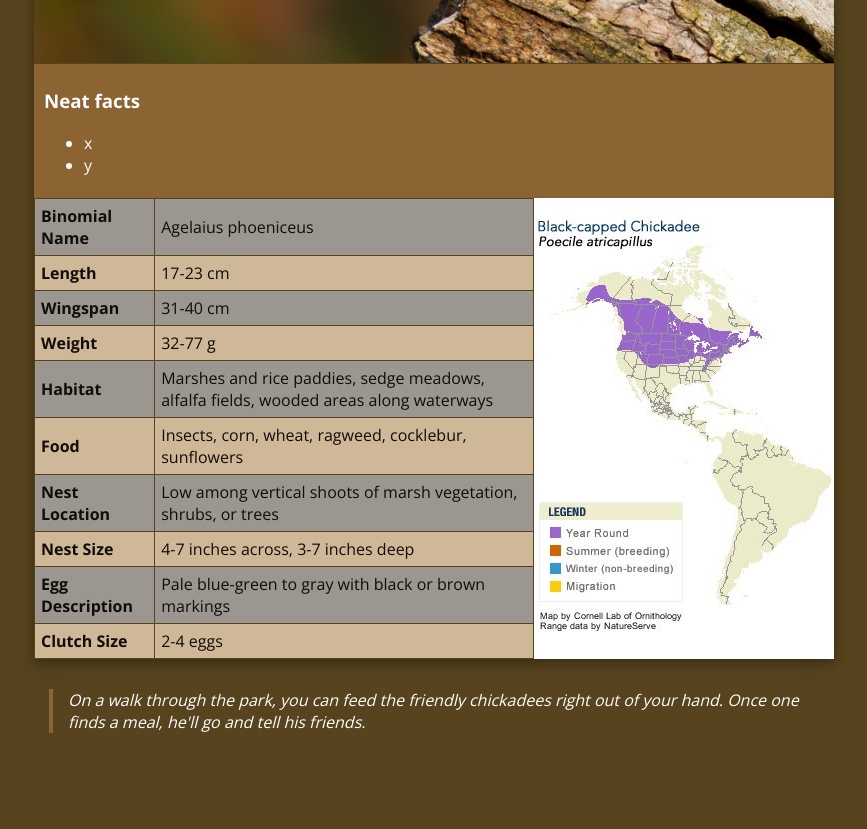
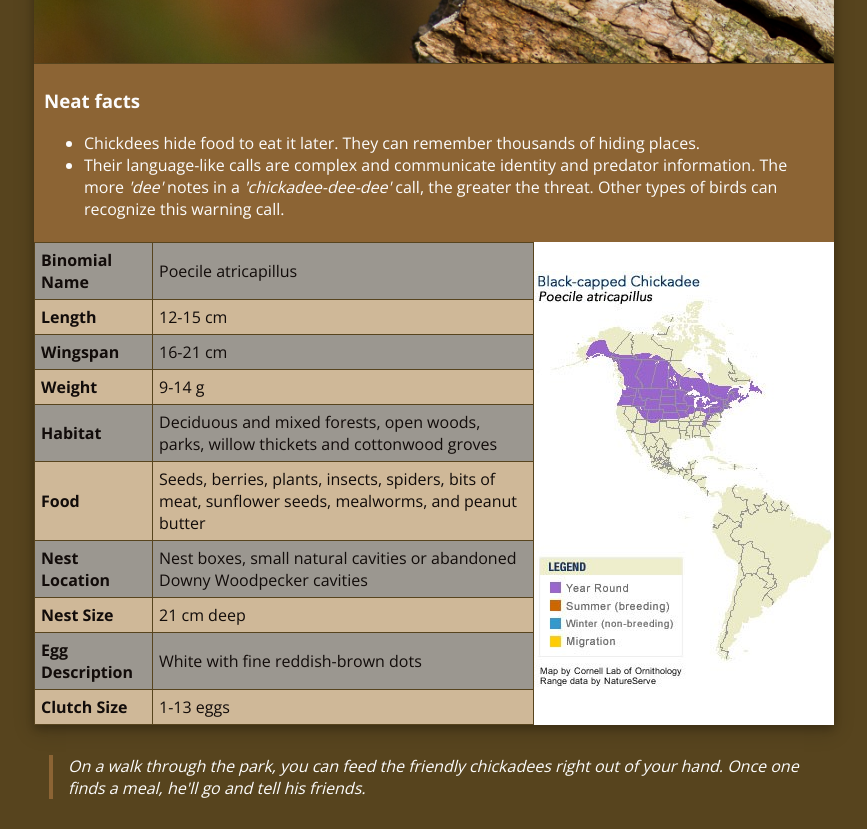
Before and after one commit to Hhpon/seng513-1, a plain HTML site: page pages/chickadee.html in a window 1280 px wide. Shown: the part 640-1469 px from the top of the page, without its empty margins (206-1073 px from the left). Before the commit the page ends 1403 px from the top, so only its background shows below. Drawn offline with nearby package versions, Linux system fonts and the light colour scheme; a web font is replaced by a local one.

Commit message:
chickadee done

```diff
--- a/pages/chickadee.html
+++ b/pages/chickadee.html
@@ -26,22 +26,22 @@
             <div class="note">
               <h3>Neat facts</h3>
               <ul>
-                <li>x</li>
-                <li>y</li>
+                <li>Chickdees hide food to eat it later. They can remember thousands of hiding places.</li>
+                <li>Their language-like calls are complex and communicate identity and predator information. The more <span class="italic">'dee'</span> notes in a <span class="italic">'chickadee-dee-dee'</span> call, the greater the threat. Other types of birds can recognize this warning call.</li>
               </ul>
             </div>
             <div class="fact">
               <table class="fact">
-                <tr><th>Binomial Name</th><td>Agelaius phoeniceus</td></tr>
-                <tr><th>Length</th><td>17-23 cm</td></tr>
-                <tr><th>Wingspan</th><td>31-40 cm</td></tr>
-                <tr><th>Weight</th><td>32-77 g</td></tr>
-                <tr><th>Habitat</th><td>Marshes and rice paddies, sedge meadows, alfalfa fields, wooded areas along waterways</td></tr>
-                <tr><th>Food</th><td>Insects, corn, wheat, ragweed, cocklebur, sunflowers</td></tr>
-                <tr><th>Nest Location</th><td>Low among vertical shoots of marsh vegetation, shrubs, or trees</td></tr>
-                <tr><th>Nest Size</th><td>4-7 inches across, 3-7 inches deep</td></tr>
-                <tr><th>Egg Description</th><td>Pale blue-green to gray with black or brown markings</td></tr>
-                <tr><th>Clutch Size</th><td>2-4 eggs</td></tr>
+                <tr><th>Binomial Name</th><td>Poecile atricapillus</td></tr>
+                <tr><th>Length</th><td>12-15 cm</td></tr>
+                <tr><th>Wingspan</th><td>16-21 cm</td></tr>
+                <tr><th>Weight</th><td>9-14 g</td></tr>
+                <tr><th>Habitat</th><td>Deciduous and mixed forests, open woods, parks, willow thickets and cottonwood groves</td></tr>
+                <tr><th>Food</th><td>Seeds, berries, plants, insects, spiders, bits of meat, sunflower seeds, mealworms, and peanut butter</td></tr>
+                <tr><th>Nest Location</th><td>Nest boxes, small natural cavities or abandoned Downy Woodpecker cavities</td></tr>
+                <tr><th>Nest Size</th><td>21 cm deep</td></tr>
+                <tr><th>Egg Description</th><td>White with fine reddish-brown dots</td></tr>
+                <tr><th>Clutch Size</th><td>1-13 eggs</td></tr>
               </table>
               <div><img class="map" src="../img/chickadee_map.jpg" alt="Chickadee Map"></div>
             </div>
--- a/style.css
+++ b/style.css
@@ -89,6 +89,10 @@ body.home {
   background-image: url('img/clouds.png');
   background-repeat: repeat-x;
   background-size: 1914px 80px;
+}
+
+.italic {
+  font-style: italic;
 }
 
 nav {
```
